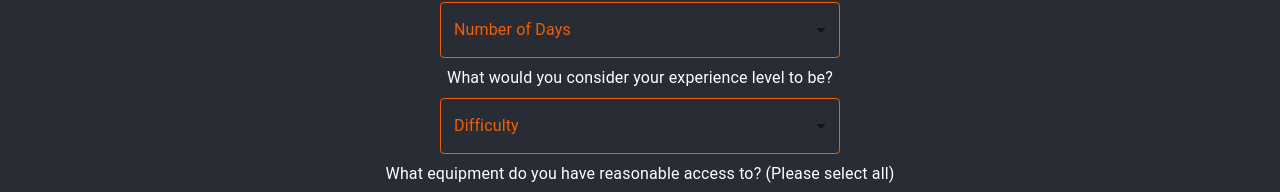
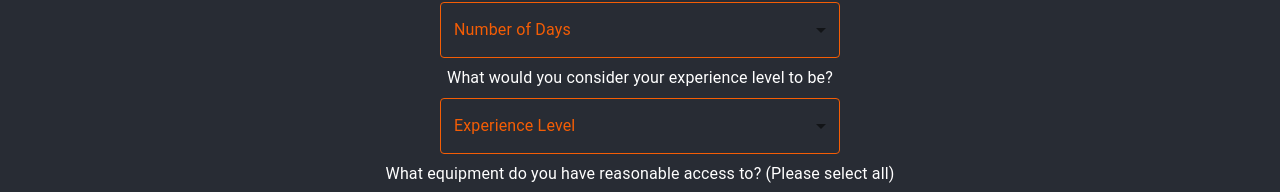
Before and after one commit to qhetrick/CSE_5914_Fitness_App, a React (Create React App) app in the folder frontend/: page /generateworkout in a window 1280 px wide. Shown: the part 294-486 px from the top of the page. Built offline with nearby package versions, Linux system fonts and the light colour scheme.

Commit message:
Fixed the single and multi-select boxes for generating a plan

```diff
--- /dev/null
+++ b/frontend/src/components/selects/ExperienceLevelSelect.js
@@ -0,0 +1,83 @@
+import * as React from 'react';
+import { useTheme } from '@mui/material/styles';
+import Box from '@mui/material/Box';
+import OutlinedInput from '@mui/material/OutlinedInput';
+import InputLabel from '@mui/material/InputLabel';
+import MenuItem from '@mui/material/MenuItem';
+import FormControl from '@mui/material/FormControl';
+import Select from '@mui/material/Select';
+import Chip from '@mui/material/Chip';
+
+const ITEM_HEIGHT = 48;
+const ITEM_PADDING_TOP = 8;
+const MenuProps = {
+  PaperProps: {
+    style: {
+      maxHeight: ITEM_HEIGHT * 4.5 + ITEM_PADDING_TOP,
+      width: 250,
+    },
+  },
+};
+
+const experienceLevels = [
+  'Beginner',
+  'Intermediate',
+  'Advanced'
+];
+
+function getStyles(experienceLevel, experienceLevelSelect, theme) {
+  return {
+    fontWeight:
+      experienceLevel === experienceLevelSelect
+        ? theme.typography.fontWeightRegular
+        : theme.typography.fontWeightMedium,
+  };
+}
+
+export default function ExperienceLevelSelect(props) {
+  const theme = useTheme();
+  const label = "Experience Level";
+  const [selectedExperienceLevel, setSelectedExperienceLevel] = React.useState('');
+  const setSelectedExperienceLevels = props.setSelectedExperienceLevels;
+
+  const handleChange = (event) => {
+    setSelectedExperienceLevel(event.target.value);
+    setSelectedExperienceLevels(event.target.value)
+  };
+
+  return (
+    <div>
+      <FormControl sx={{ m: 1, width: 400 }}>
+        <InputLabel id="select-experience-level-label" color={theme.contrastText}>{label}</InputLabel>
+        <Select
+          labelId="select-experience-level-label"
+          label={label}
+          id="select-experience-level-chip"
+          value={selectedExperienceLevel}
+          onChange={handleChange}
+          input={<OutlinedInput id="select-experience-level-chip" label={label} />}
+          renderValue={(selected) => (
+            <Box sx={{ display: "flex", flexWrap: "wrap", gap: 0.5 }}>
+              <Chip
+                style={{ backgroundColor: "#f2efea" }}
+                key={selected}
+                label={selected}
+              />
+            </Box>
+          )}
+          MenuProps={MenuProps}
+        >
+          {experienceLevels.map((experienceLevel) => (
+            <MenuItem
+              key={experienceLevel}
+              value={experienceLevel}
+              style={getStyles(experienceLevel, selectedExperienceLevel, theme)}
+            >
+              {experienceLevel}
+            </MenuItem>
+          ))}
+        </Select>
+      </FormControl>
+    </div>
+  );
+}
--- a/frontend/src/components/selects/NumberOfDaysSelect.js
+++ b/frontend/src/components/selects/NumberOfDaysSelect.js
@@ -21,28 +21,24 @@ const MenuProps = {
 
 const numberOfDays = ["1", "2", "3", "4", "5", "6", "7"];
 
-function getStyles(day, numberOfDays, theme) {
+function getStyles(day, selectedDay, theme) {
   return {
     fontWeight:
-      numberOfDays.indexOf(day) === -1
-        ? theme.typography.fontWeightRegular
-        : theme.typography.fontWeightMedium,
+      day === selectedDay
+        ? theme.typography.fontWeightMedium
+        : theme.typography.fontWeightRegular,
   };
 }
 
-export default function NumberOfDaysSelect() {
+export default function NumberOfDaysSelect(props) {
   const theme = useTheme();
   const label = "Number of Days";
-  const [days, setDays] = React.useState([]);
+  const [days, setDays] = React.useState('');
+  const setSelectedDays = props.setSelectedDays;
 
   const handleChange = (event) => {
-    const {
-      target: { value },
-    } = event;
-    setDays(
-      // On autofill we get a stringified value.
-      typeof value === "string" ? value.split(",") : value
-    );
+    setDays(event.target.value)
+    setSelectedDays(event.target.value)
   };
 
   return (
@@ -55,19 +51,16 @@ export default function NumberOfDaysSelect() {
           labelId="select-number-of-days-label"
           label={label}
           id="select-days-chip"
-          single
           value={days}
           onChange={handleChange}
           input={<OutlinedInput id="select-days-chip" label={label} />}
           renderValue={(selected) => (
             <Box sx={{ display: "flex", flexWrap: "wrap", gap: 0.5 }}>
-              {selected.map((value) => (
-                <Chip
-                  style={{ backgroundColor: "#f2efea" }}
-                  key={value}
-                  label={value}
-                />
-              ))}
+              <Chip
+                style={{ backgroundColor: "#f2efea" }}
+                key={selected}
+                label={selected}
+              />
             </Box>
           )}
           MenuProps={MenuProps}
--- a/frontend/src/pages/GenerateWorkout.js
+++ b/frontend/src/pages/GenerateWorkout.js
@@ -4,20 +4,21 @@ import Navbar from "../components/Navbar";
 import MuscleGroupSelect from "../components/selects/MuscleGroupSelect";
 import NumberOfDaysSelect from "../components/selects/NumberOfDaysSelect";
 import EquipmentSelect from "../components/selects/EquipmentSelect";
-import LevelSelect from "../components/selects/LevelSelect";
+import ExperienceLevelSelect from "../components/selects/ExperienceLevelSelect";
 import React, { useState } from "react";
 
 function GenerateWorkout() {
   const [selectedMuscles, setSelectedMuscles] = useState([]);
-  const [selectedLevels, setSelectedLevels] = useState([]);
+  const [selectedExperienceLevel, setSelectedExperienceLevel] = useState('');
   const [selectedEquipment, setSelectedEquipment] = useState([]);
-  const [selectedDays, setSelectedDays] = useState([]);
+  const [selectedDays, setSelectedDays] = useState('');
+  const [resultsData, setResultsData] = useState([]);
   let testSearch = [];
   testSearch.push(
     { muscle: "abs" },
     { level: "beginner" },
     { equipment: "none" },
-    { days: "2" }
+    { day: "2" }
   );
 
   async function getExercises() {
@@ -28,18 +29,18 @@ function GenerateWorkout() {
       attributes.push(muscle);
       categories.push("muscle");
     });
-    selectedLevels.forEach((level) => {
-      attributes.push(level);
+
+      attributes.push(selectedExperienceLevel);
       categories.push("level");
-    });
+
     selectedEquipment.forEach((equipment) => {
       attributes.push(equipment);
       categories.push("equipment");
     });
-    selectedDays.forEach((day) => {
-      attributes.push(day);
+
+      attributes.push(selectedDays);
       categories.push("day");
-    });
+
 
     try {
       // Fetch the data from the Flask server
@@ -61,6 +62,9 @@ function GenerateWorkout() {
 
       // Wait for the promise to resolve and get the JSON data
       const data = await response.json();
+      console.log(data)
+      setResultsData(data.results);
+      console.log(resultsData);
     } catch (error) {
       // Catch any errors that occur during the fetch operation
       console.error(
@@ -93,18 +97,18 @@ function GenerateWorkout() {
         <Typography variant="body1" style={{ color: "white" }}>
           What would you consider your experience level to be?
         </Typography>
-        <LevelSelect setSelectedLevels={setSelectedLevels} />
+        <ExperienceLevelSelect setSelectedExperienceLevels={setSelectedExperienceLevel} />
         <Typography
           variant="body1"
           style={{
             color: "white",
-            alignItems: "center",
+            alignItems: "center"
           }}
           justifyContent={"left"}
         >
           What equipment do you have reasonable access to? (Please select all)
-          <EquipmentSelect setSelectedEquipment={setSelectedEquipment} />
         </Typography>
+        <EquipmentSelect setSelectedEquipment={setSelectedEquipment} />
         <Typography variant="body1" style={{ color: "white" }}>
           Are there any muscle groups that you would NOT like to be included?
           (Please select all)
```
